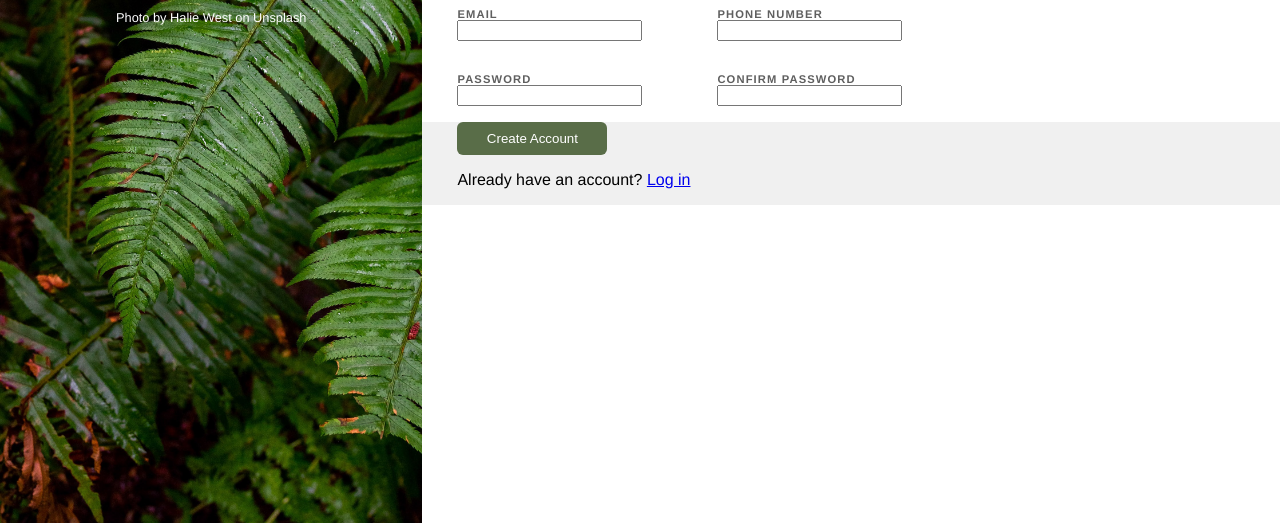
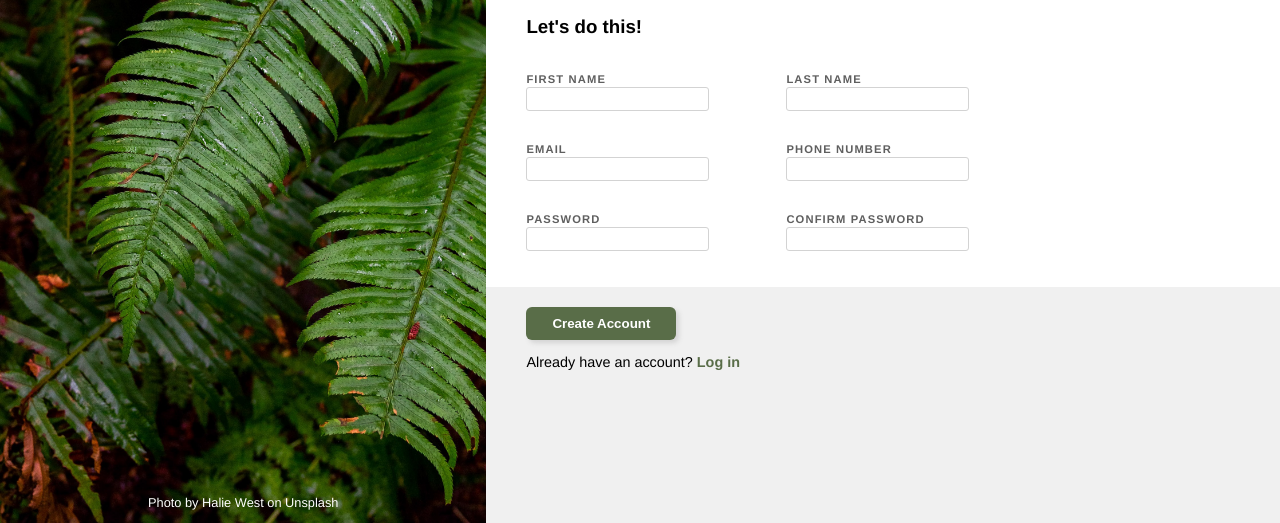
Before and after one commit to roastedfalcon/signup-form, a plain HTML site: page index.html in a window 1280 px wide. Shown: the part 277-800 px from the top of the page. Drawn offline with Linux system fonts and the light colour scheme.

Commit message:
Almost done

```diff
--- a/style.css
+++ b/style.css
@@ -14,7 +14,10 @@ body {
 aside {
     background: url("halie-west-25xggax4bSA-unsplash.jpg");
     background-size: cover;
-    flex: 1 33%;
+    flex: 1 38%;
+    display: flex;
+    flex-direction: column;
+    justify-content: space-between;
 }
 
 .img-container {
@@ -42,7 +45,7 @@ aside {
 }
 
 section {
-    flex: 1 67%;
+    flex: 1 62%;
     display: flex;
     flex-direction: column;
 
@@ -50,12 +53,12 @@ section {
 
 section > div:first-child {
     flex: auto 40%;
-
+    padding-top: 130px;
 }
 
 .lightgray {
     background-color: #f0f0f0;
-    padding-left: 35px;
+    padding-left: 40px;
 }
 
 h3 {
@@ -63,15 +66,20 @@ h3 {
 }
 
 form {
-    flex: auto 60%;
+    flex: auto 100%;
     display: flex;
     flex-direction: column;
+    height: 100vh;
 }
 
 form > div:first-child{
     display: grid;
     grid-template-columns: 260px 260px;
-    padding-left: 35px;
+    padding: 0 0 20px 40px;
+}
+
+form > div:last-child {
+    flex-grow:  1;
 }
 
 form h3 {
@@ -86,12 +94,33 @@ form label {
     color: #5f5f5f;
 }
 
+form input {
+    border: 1px solid lightgray;
+    border-radius: 3px;
+    height: 1.5em;
+    margin-top: 2px;
+}
+
 form button {
     background-color: #596d48;
     color: white;
     border: none;
+    font-weight: bold;
+
     border-radius: 6px;
     height: 2.5em;
     width: 150px;
+    margin-top: 20px;
+    box-shadow: 3px 3px 5px lightgray;
+}
 
+form div:last-of-type p:last-of-type{
+    font-size: 0.9rem;
 }
+
+
+form a {
+    text-decoration: none;
+    color: #596d48;
+    font-weight: bold;
+}
```
